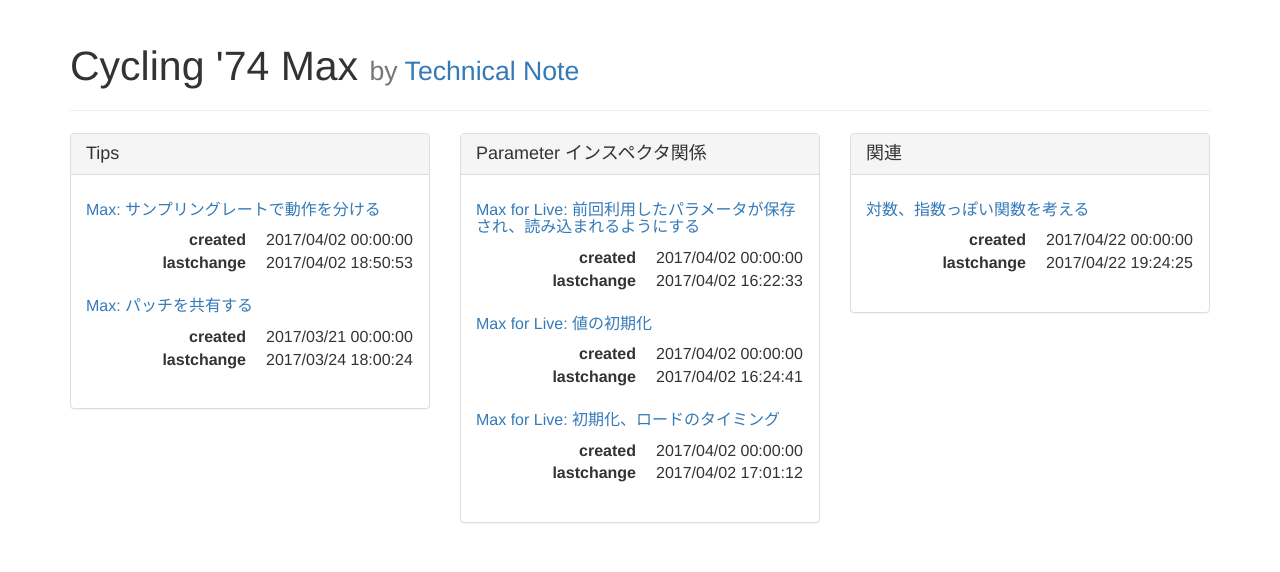
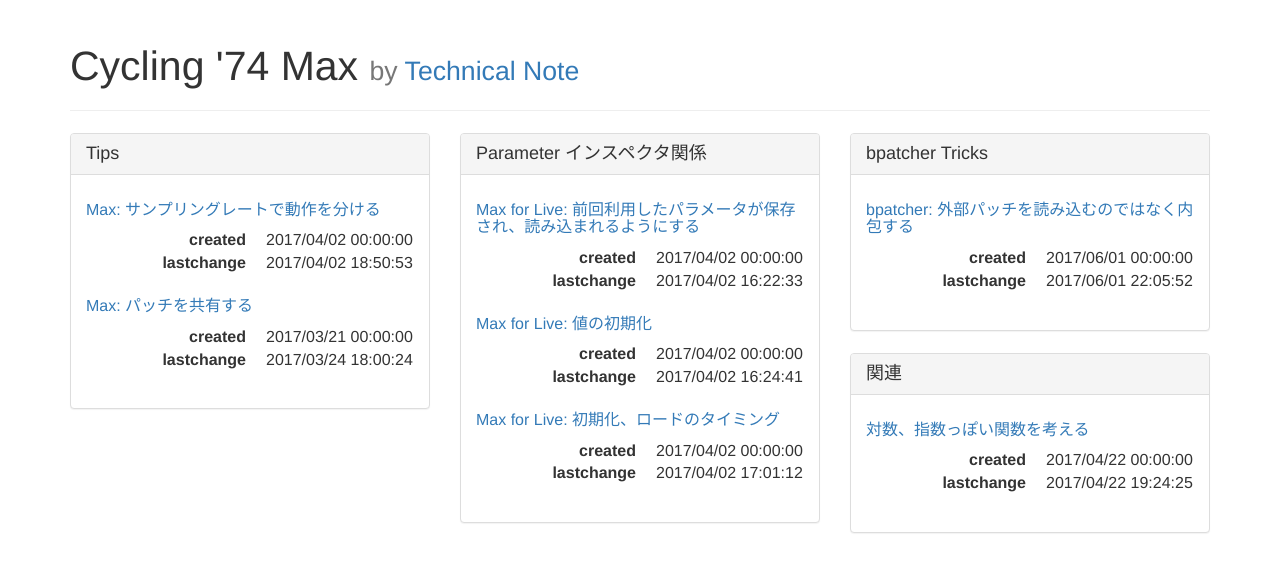
Before and after one commit to leico/TechnicalNote, a Jekyll site: the page built from _Max/index.html, in a window 1280 px wide. Shown: the top 572 px of the page. Built offline with Jekyll 4.4.1, drawn with Linux system fonts in a browser that asks for light colours.

Commit message:
upload bpatcher

```diff
--- /dev/null
+++ b/_Max/bpatcher-embed.md
@@ -0,0 +1,40 @@
+---
+layout : post
+title  : "bpatcher: 外部パッチを読み込むのではなく内包する"
+date   : 2017/06/01
+lastchange : 2017-06-01 22:05:52.
+tags   :
+  - Max
+  - Max for Live
+  - bpatcher
+  - embed
+---
+
+## `patcher`のようにパッチ内部に`bpatcher`を埋め込む
+
+`bpatcher`はサブパッチの内容を表示しつつ、
+そのパッチの機能を利用することができるオブジェクトだが、
+普通の`patcher`のように親となるMaxパッチにサブパッチを埋め込むことができる。
+
+方法は、インスペクタの **Embed Patcher in Parent** にチェックを入れるだけ
+
+{% capture url %}{{ site.github.url }}{% link _Max/images/bpatcher-embed/01-embed.png %}{% endcapture %}
+{% assign caption = '
+`bpatcher`作成時に
+
+    bpatcher name @embed 1
+
+でも可能
+
+' | markdownify %}
+{% include thumbnail.html url=url caption=caption %}
+
+埋め込まれたサブパッチを編集するには
+
+{% capture url %}{{ site.github.url }}{% link _Max/images/bpatcher-embed/02-view.png %}{% endcapture %}
+{% assign caption = '右クリックメニューから **Object -> New view of Embedded Patcher** を選択し' | markdownify %}
+{% include thumbnail.html url=url caption=caption %}
+
+{% capture url %}{{ site.github.url }}{% link _Max/images/bpatcher-embed/03-unlock.png %}{% endcapture %}
+{% assign caption = '表示されたサブパッチを編集すると反映される' | markdownify %}
+{% include thumbnail.html url=url caption=caption %}
--- a/_data/pages.yml
+++ b/_data/pages.yml
@@ -51,6 +51,10 @@
         - store-parameter
         - initialize
         - initial-timing
+
+    - name : bpatcher Tricks
+      pages:
+        - bpatcher-embed
 
     - name  : 関連
       label : Memo
```
Also changed, not shown: _Jekyll/update-github-page.md (+1 -2 lines), _Max/images/bpatcher-embed/01-embed.png (added), _Max/images/bpatcher-embed/02-view.png (added), _Max/images/bpatcher-embed/03-unlock.png (added).
